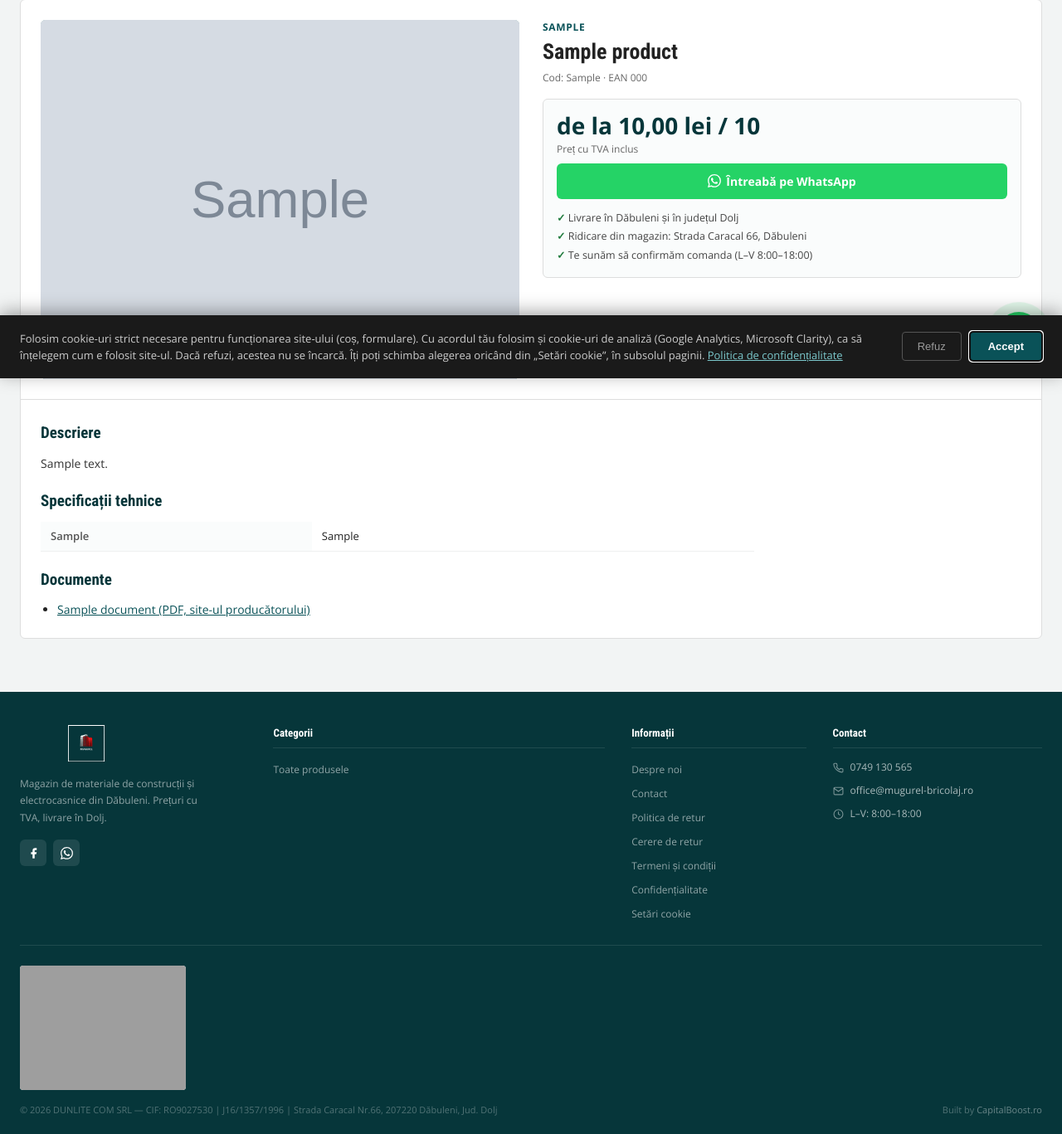
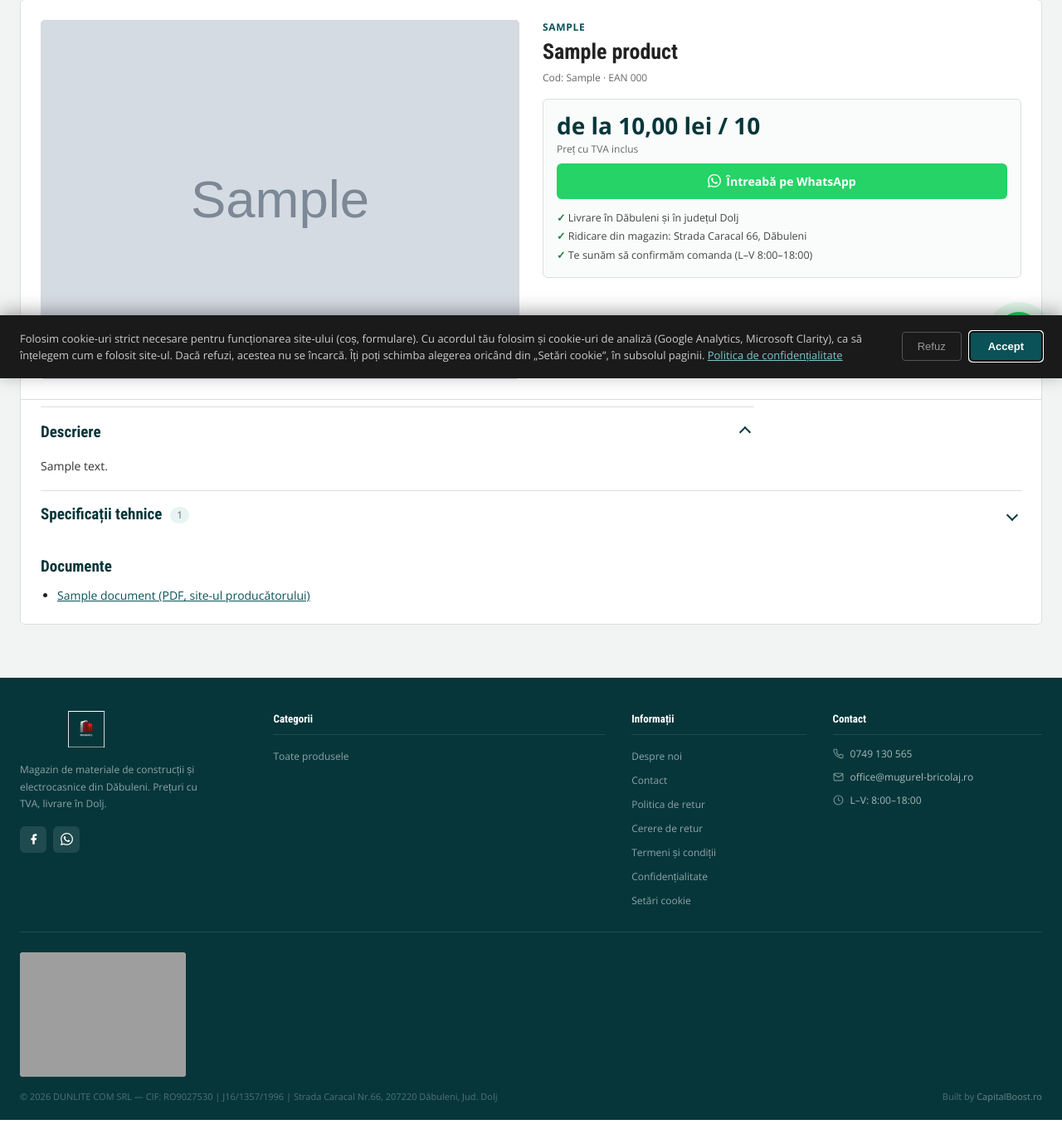
Before and after one commit to capitalboost/mugurel-website, a PHP site: a page that uses produs.php in a window 1280 px wide. Shown: the part 344-1711 px from the top of the page at 83% size. Run offline with PHP 8.4, Linux system fonts and the light colour scheme; data comes from the database, SQL or seed files in the repository; tables that the repository leaves empty or names only in its code hold one stand-in row (values such as "Sample post"); grey boxes marked "Sample" are stand-in pictures; grey boxes are pictures that could not be loaded.

Commit message:
pagina de produs: Descriere si Specificatii pliabile (<details>, textul ramane in pagina), desenare amanata pentru sectiunile de jos

```diff
--- a/css/style.css
+++ b/css/style.css
@@ -1038,3 +1038,18 @@ img { max-width: 100%; }
 .map-consent small { color: var(--text-muted); max-width: 320px; }
 .map-consent:hover span { background: var(--verde-mid); }
 .comanda-ferma { font-size: 13px; color: var(--text-muted); margin: 0 0 10px; }
+
+/* Pagina de produs: secțiuni pliabile (<details>) + desenare amânată pentru ce e sub ecran (18 oct) */
+.produs-fold { border-top: 1px solid var(--border); padding-top: 0; }
+.produs-fold > summary { list-style: none; cursor: pointer; display: flex; align-items: center; gap: 10px; padding: 14px 0; user-select: none; }
+.produs-fold > summary::-webkit-details-marker { display: none; }
+.produs-fold > summary h2 { margin: 0; }
+.produs-fold > summary::after { content: ''; margin-left: auto; width: 10px; height: 10px; border-right: 2px solid var(--verde); border-bottom: 2px solid var(--verde);
+  transform: rotate(45deg); transition: transform 150ms; margin-right: 6px; }
+.produs-fold[open] > summary::after { transform: rotate(-135deg); }
+.produs-fold > summary:hover h2 { text-decoration: underline; }
+.produs-fold > summary:focus-visible { outline: 2px solid var(--verde); outline-offset: 2px; }
+.produs-fold-count { font-size: 12px; color: var(--text-muted); background: var(--verde-light); border-radius: 10px; padding: 1px 8px; }
+.produs-fold-body { padding-bottom: 14px; }
+/* secțiunile de jos se desenează abia când ajungi la ele: pagina apare mai repede, textul rămâne în HTML */
+.produs-desc .produs-fold-body, .produs-related { content-visibility: auto; contain-intrinsic-size: auto 600px; }
--- a/produs.php
+++ b/produs.php
@@ -125,16 +125,19 @@ require __DIR__ . '/templates/header.php';
     </div>
 
     <div class="produs-details">
+      <?php /* Secțiuni pliabile (18 oct): Descrierea deschisă, Specificațiile se deschid la click. Textul rămâne în pagină
+               (Google și asistenții AI îl citesc) — <details> doar îl pliază; conținutul închis nu se desenează până la click. */ ?>
       <?php if ($description !== ''): ?>
-      <section class="produs-section produs-desc" aria-labelledby="h-desc">
-        <h2 id="h-desc">Descriere</h2>
-        <?= $description ?>
-      </section>
+      <details class="produs-section produs-fold produs-desc" open>
+        <summary><h2 id="h-desc">Descriere</h2></summary>
+        <div class="produs-fold-body"><?= $description ?></div>
+      </details>
       <?php endif; ?>
 
       <?php if ($p['specs']): ?>
-      <section class="produs-section" aria-labelledby="h-spec">
-        <h2 id="h-spec">Specificații tehnice</h2>
+      <details class="produs-section produs-fold">
+        <summary><h2 id="h-spec">Specificații tehnice</h2> <span class="produs-fold-count"><?= count($p['specs']) ?></span></summary>
+        <div class="produs-fold-body">
         <table class="produs-specs">
           <tbody>
           <?php foreach ($p['specs'] as $s): ?>
@@ -142,7 +145,8 @@ require __DIR__ . '/templates/header.php';
           <?php endforeach; ?>
           </tbody>
         </table>
-      </section>
+        </div>
+      </details>
       <?php endif; ?>
 
       <?php if ($p['documents']): ?>
```
Also changed, not shown: 1 other file.
